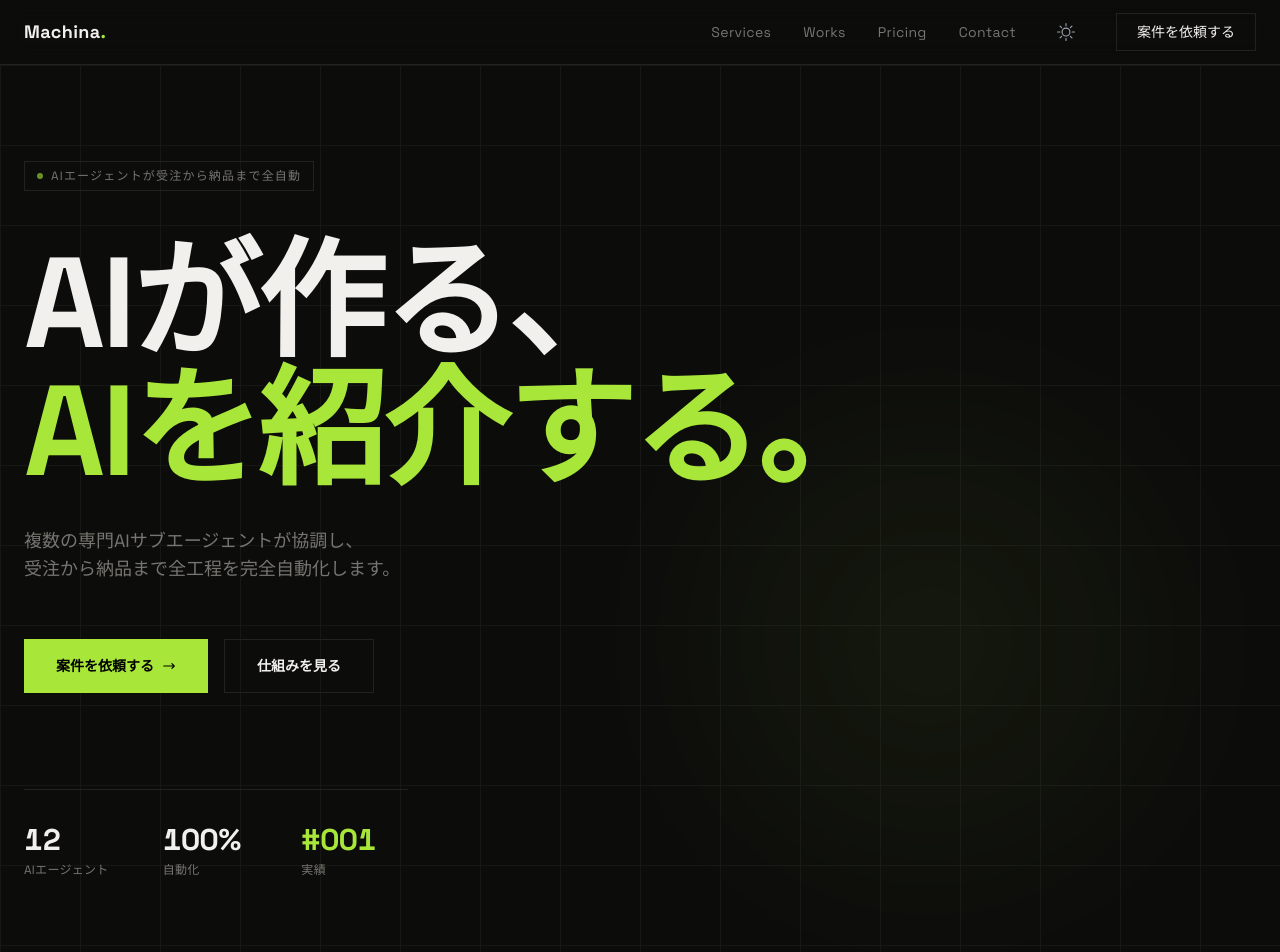
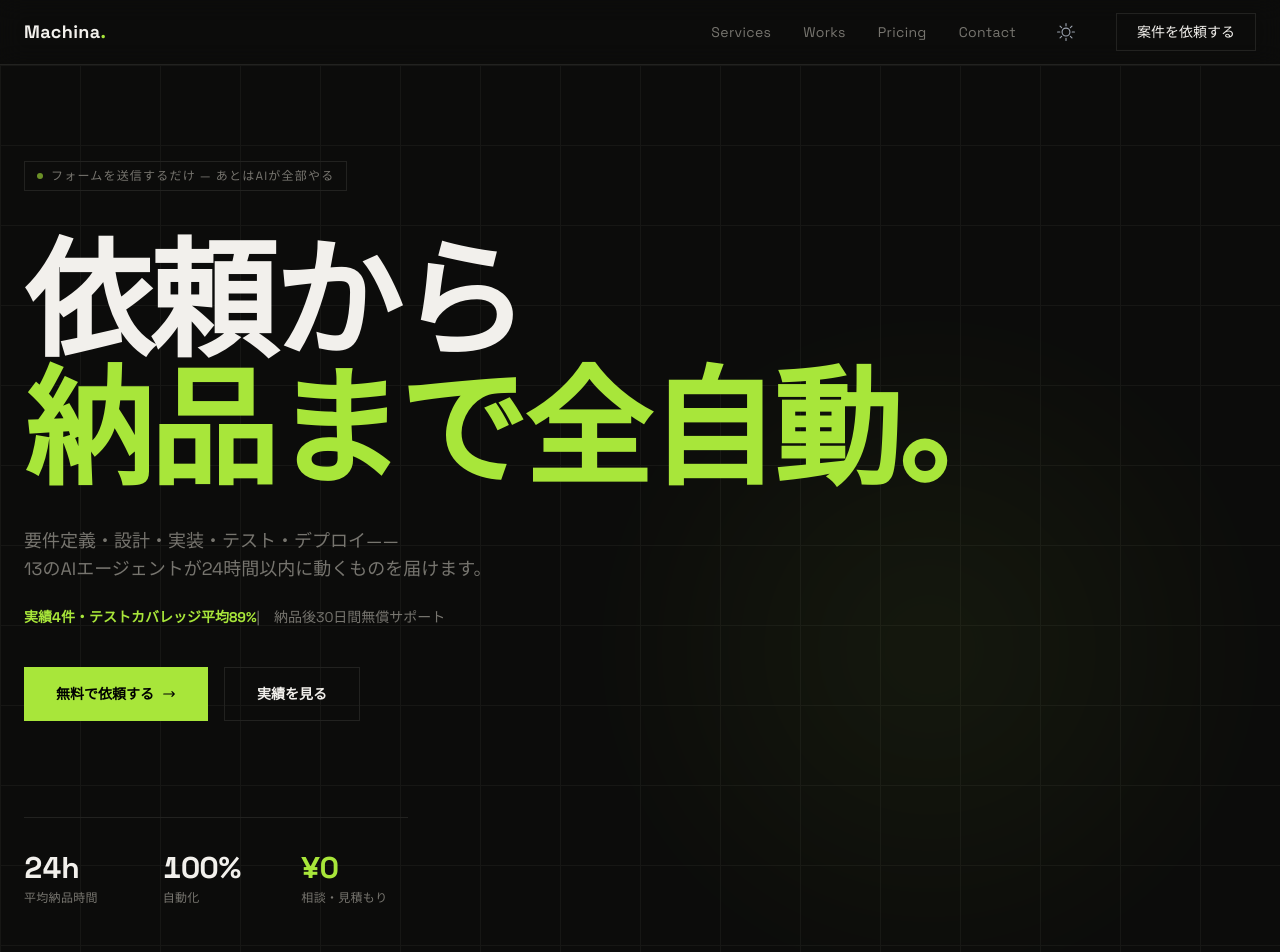
Before and after one commit to fengyinqiye-star/machina-portfolio, a Next.js app: page / in a window 1280 px wide. Shown: the top 952 px of the page. Built offline with nearby package versions, Linux system fonts and the light colour scheme.

Commit message:
feat: ヒーローコピー改善・修正依頼URLを納品メールに追加

```diff
--- a/src/app/page.tsx
+++ b/src/app/page.tsx
@@ -34,11 +34,11 @@ export default function HomePage() {
                 Contact
               </p>
               <h2 className="text-4xl md:text-5xl font-bold text-[var(--text)] mb-4">
-                案件のご依頼
+                まず依頼してみる
               </h2>
               <p className="text-[var(--muted)] leading-relaxed">
-                Machinaに開発をお任せください。
-                受注後、AIエージェントチームが全工程を自動で進めます。
+                見積もり・相談は無料です。フォームを送信するだけで、
+                AIエージェントが自動で分析・開発・納品まで進めます。
               </p>
             </div>
             <ContactForm />
--- a/src/components/organisms/HeroSection.tsx
+++ b/src/components/organisms/HeroSection.tsx
@@ -29,46 +29,52 @@ export function HeroSection() {
             className="w-1.5 h-1.5 rounded-full animate-pulse"
             style={{ backgroundColor: "var(--accent)" }}
           />
-          AIエージェントが受注から納品まで全自動
+          フォームを送信するだけ — あとはAIが全部やる
         </div>
 
         {/* Main heading */}
         <h1 className="text-6xl md:text-8xl lg:text-[8rem] font-bold leading-[1.0] tracking-tight text-[var(--text)] mb-8">
-          AIが作る、
+          依頼から
           <br />
-          <span style={{ color: "var(--accent)" }}>AIを紹介する。</span>
+          <span style={{ color: "var(--accent)" }}>納品まで全自動。</span>
         </h1>
 
-        <p className="text-base md:text-lg text-[var(--muted)] max-w-xl mb-14 leading-relaxed">
-          複数の専門AIサブエージェントが協調し、
+        <p className="text-base md:text-lg text-[var(--muted)] max-w-xl mb-6 leading-relaxed">
+          要件定義・設計・実装・テスト・デプロイ——
           <br />
-          受注から納品まで全工程を完全自動化します。
+          13のAIエージェントが24時間以内に動くものを届けます。
+        </p>
+
+        {/* Social proof */}
+        <p className="text-sm text-[var(--muted)] mb-10">
+          <span style={{ color: "var(--accent)" }} className="font-bold">実績4件・テストカバレッジ平均89%</span>
+          　|　納品後30日間無償サポート
         </p>
 
         <div className="flex flex-col sm:flex-row gap-4">
           <a
-            href="#contact"
+            href="/#contact"
             className="inline-flex items-center gap-2 px-8 py-4 text-sm font-semibold text-black hover:opacity-90 transition-opacity"
             style={{ backgroundColor: "var(--accent)" }}
           >
-            案件を依頼する
+            無料で依頼する
             <svg width="14" height="14" fill="none" viewBox="0 0 24 24" stroke="currentColor" strokeWidth="2">
               <path strokeLinecap="round" strokeLinejoin="round" d="M17 8l4 4m0 0l-4 4m4-4H3" />
             </svg>
           </a>
           <a
-            href="#services"
+            href="/#projects"
             className="inline-flex items-center gap-2 px-8 py-4 border border-[var(--border)] text-sm font-semibold text-[var(--text)] hover:border-[var(--muted)] transition-colors"
           >
-            仕組みを見る
+            実績を見る
           </a>
         </div>
 
         {/* Stats */}
         <div className="mt-24 pt-8 border-t border-[var(--border)] grid grid-cols-3 gap-8 max-w-sm">
           <div>
-            <div className="text-3xl font-bold tabular-nums text-[var(--text)]">12</div>
-            <div className="text-xs text-[var(--muted)] mt-1 tracking-wide">AIエージェント</div>
+            <div className="text-3xl font-bold tabular-nums text-[var(--text)]">24h</div>
+            <div className="text-xs text-[var(--muted)] mt-1 tracking-wide">平均納品時間</div>
           </div>
           <div>
             <div className="text-3xl font-bold tabular-nums text-[var(--text)]">100%</div>
@@ -76,9 +82,9 @@ export function HeroSection() {
           </div>
           <div>
             <div className="text-3xl font-bold tabular-nums" style={{ color: "var(--accent)" }}>
-              #001
+              ¥0
             </div>
-            <div className="text-xs text-[var(--muted)] mt-1 tracking-wide">実績</div>
+            <div className="text-xs text-[var(--muted)] mt-1 tracking-wide">相談・見積もり</div>
           </div>
         </div>
       </div>
```
